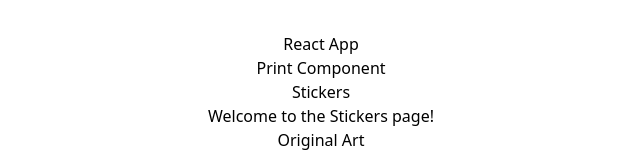
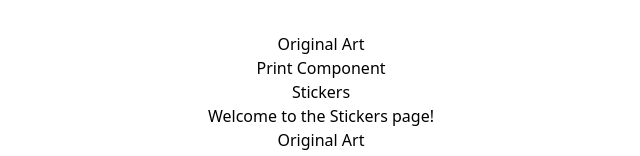
Before and after one commit to lavollmer/art-business-ops, a React (Vite) app: page / in a window 1280 px wide. Shown: the top 156 px of the page, without its empty margins (319-959 px from the left). Built offline with nearby package versions, Linux system fonts and the light colour scheme.

Commit message:
updating the art website

```diff
--- a/src/App.jsx
+++ b/src/App.jsx
@@ -8,7 +8,7 @@ function App() {
   return (
     <>
       <div>
-        <h1>React App</h1>
+        <h1>Original Art</h1>
         <Prints />
         <Stickers />
         <OriginalArt />
```
